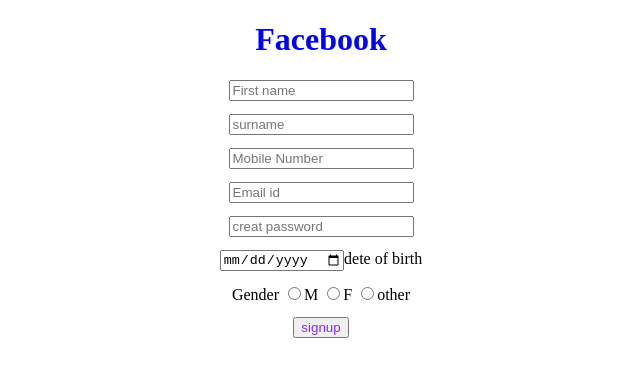
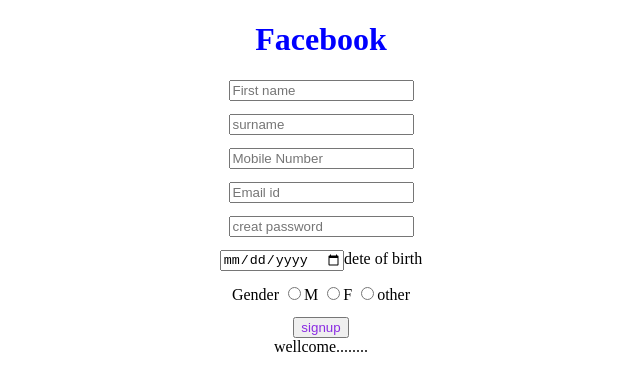
Before and after one commit to 8770Mohit/day1, a plain HTML site: page index1.html in a window 1280 px wide. Shown: the full height of the page, 319-959 px from the left. Drawn offline with Linux system fonts and the light colour scheme.

Commit message:
index1.html updates

```diff
--- a/index1.html
+++ b/index1.html
@@ -29,3 +29,5 @@
     </form>
 </body>
 </html>
+
+wellcome........
```
Also changed, not shown: nes/devendra.html (added, +1 -0 lines).
